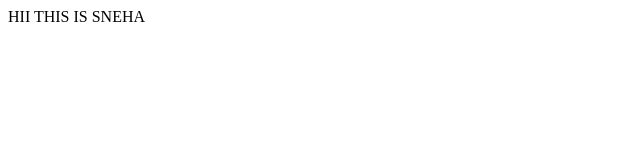
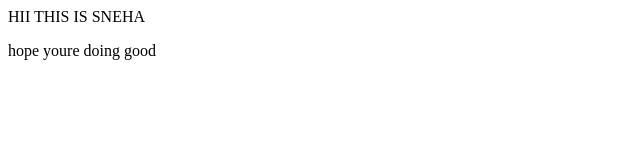
Before and after one commit to sneha112222189/LocalRepo, a plain HTML site: page index.html in a window 1280 px wide. Shown: the whole page, without its empty margins (0-640 px from the left). Drawn offline with Linux system fonts and the light colour scheme.

Commit message:
new features added

```diff
--- a/index.html
+++ b/index.html
@@ -1 +1,2 @@
 <p>HII THIS IS SNEHA</p>
+<p>hope youre doing good</p>
```
